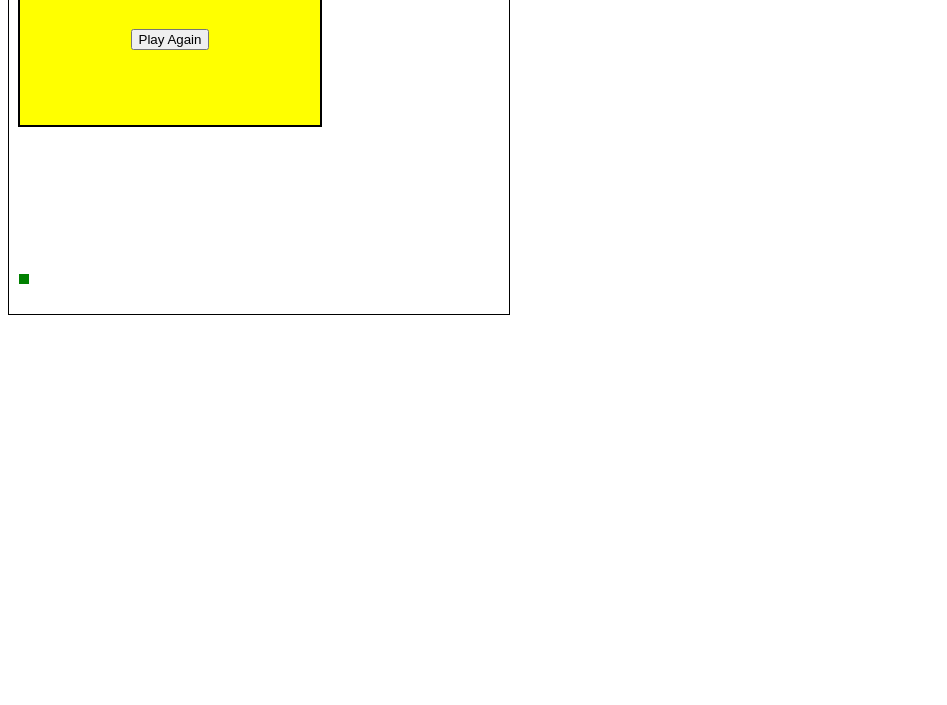
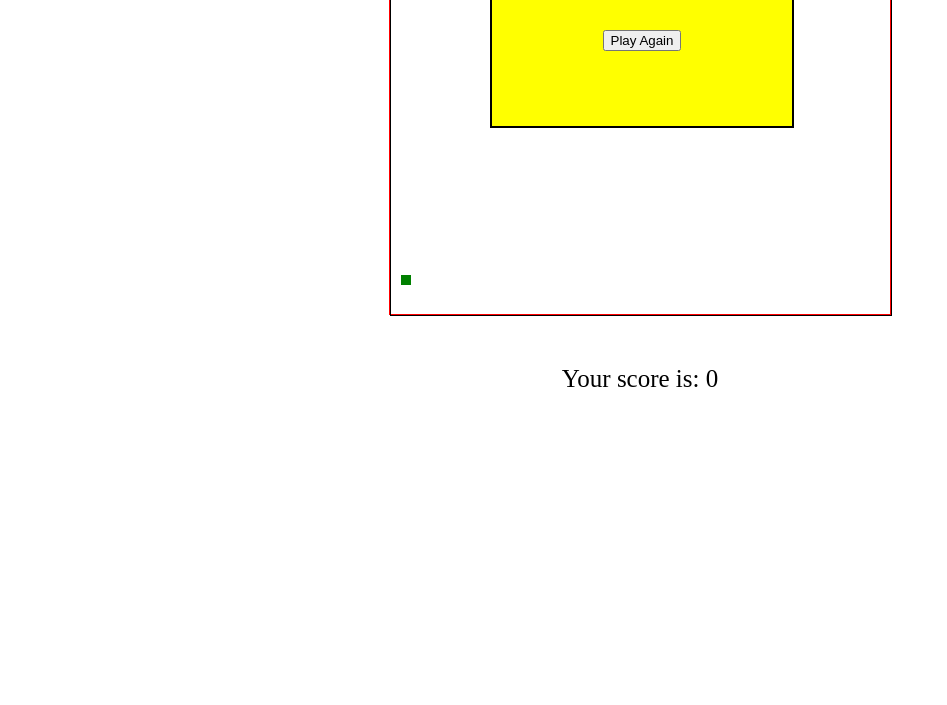
Before and after one commit to JoannaLigenza/Snake-game-version-2, a plain HTML site: page index.html in a window 1280 px wide. Shown: the part 95-800 px from the top of the page, without its empty margins (0-947 px from the left). Drawn offline with Linux system fonts and the light colour scheme.

Commit message:
Changed collision function and add score function

```diff
--- a/index.html
+++ b/index.html
@@ -9,9 +9,13 @@
 		<script type="text/javascript" src="script.js"></script>
     </head>
     <body>
-		<canvas id="canvas" width="500" height="400">
-			Twoja przeglądarka nie wspiera elementu canvas!
-			Pobierz Internet Explorer 9 lub nowszą wersję!
-		</canvas>
+		<div id="div_with_canvas">
+			<canvas id="canvas" width="500" height="400">
+				Twoja przeglądarka nie wspiera elementu canvas!
+				Pobierz Internet Explorer 9 lub nowszą wersję!
+			</canvas>
+		</div>
+		<div id="score">
+		</div>
     </body>
 </html>
--- a/script.js
+++ b/script.js
@@ -1,7 +1,8 @@
 
 document.addEventListener('DOMContentLoaded', function() {
 
-	const body = document.querySelector("body");
+	const div_with_canvas = document.getElementById("div_with_canvas");
+	const div_score = document.getElementById("score");
 	const canvas = document.getElementById("canvas");
 	const context = canvas.getContext("2d");
 
@@ -15,6 +16,8 @@ document.addEventListener('DOMContentLoaded', function() {
 
 	const stepX = 10;
 	const stepY = 10;
+
+	let score = 0;
 
 	context.fillStyle = "green";
 	context.fillRect(snake[0][0], snake[0][1], snake[0][2], snake[0][3]);
@@ -113,8 +116,8 @@ document.addEventListener('DOMContentLoaded', function() {
 		}
 		const random_x = canvas_width_minus_snake[Math.floor(Math.random() * canvas_width_minus_snake.length)];
 		const random_y = canvas_height_minus_snake[Math.floor(Math.random() * canvas_height_minus_snake.length)];
-			console.log("width: ", canvas_width_minus_snake);
-			console.log("height: ", canvas_height_minus_snake);
+			//console.log("width: ", canvas_width_minus_snake);
+			//console.log("height: ", canvas_height_minus_snake);
 		return [random_x, random_y];
 	}
 
@@ -128,16 +131,30 @@ document.addEventListener('DOMContentLoaded', function() {
 			random_coordinates_for_food();
 			food_x = random_coordinates_for_food()[0];
 			food_y = random_coordinates_for_food()[1]
+			score += 10;
 			console.log("eat food")
 		}
 	}
 
 
-	function collision() {
-		if (snake[0][0] < 0 || snake[0][0] > canvas.width || snake[0][1] < 0 || snake[0][1] > canvas.height) {
+	function count_score() {
+		div_score.innerText = "Your score is: " + score;
+	}
+
+
+	function check_collision(req) {
+		for (i=1; i < snake.length; i++) {
+			// snake eat itself
+			if (snake[0][0] == snake[i][0] && snake[0][1] == snake[i][1] ) {
+				game_over();
+				cancelAnimationFrame(req);
+			}
+		}
+		// snake hits the wall
+		if (snake[0][0] < 0 || snake[0][0] >= canvas.width || snake[0][1] < 0 || snake[0][1] >= canvas.height ) {
 			console.log("zderzenie");
 			game_over();
-			return;
+			cancelAnimationFrame(req);
 		}
 	}
 
@@ -150,24 +167,18 @@ document.addEventListener('DOMContentLoaded', function() {
 		end_game_div_header.innerText = "Game Over";
 		play_again_button.innerText = "Play Again";
 		play_again_button.id = "play_again_button";
-		body.appendChild(end_game_div);
+		div_with_canvas.appendChild(end_game_div);
 		end_game_div.appendChild(end_game_div_header);
 		end_game_div.appendChild(play_again_button);
 	}
 
 	function loop() {
-		// collision check
-		if (snake[0][0] < 0 || snake[0][0] >= canvas.width || snake[0][1] < 0 || snake[0][1] >= canvas.height) {
-			console.log("zderzenie");
-			game_over();
-			return;
-		}
-		//collision();
-		//console.log(snake);
-		//console.log(which_key_pressed);
+		console.log("idzie");
 		draw_snake();
+		count_score(score);
 		setTimeout(function() {
 			const req = requestAnimationFrame(loop);
+			check_collision(req);
 		}, 100);
 	}
 
--- a/style.css
+++ b/style.css
@@ -1,6 +1,10 @@
 
-body {
+#div_with_canvas {
 	position: relative;
+	border: 1px solid red;
+	width: 500px;
+	height: 400px;
+	margin: 0 auto;
 }
 
 canvas {
@@ -19,7 +23,7 @@ canvas {
 	font-size: 20px;
 	z-index: 1;
 	position: absolute;
-	left: 10px;
+	left: 100px;
 	top: 10px;
 
 }
@@ -27,3 +31,13 @@ canvas {
 #play_again_button {
 	margin: 20px 0;
 }
+
+#score {
+	display: block;
+	width: 500px;
+	height: 100px;
+	margin: 0 auto;
+	text-align: center;
+	padding: 50px;
+	font-size: 25px;
+}
```
